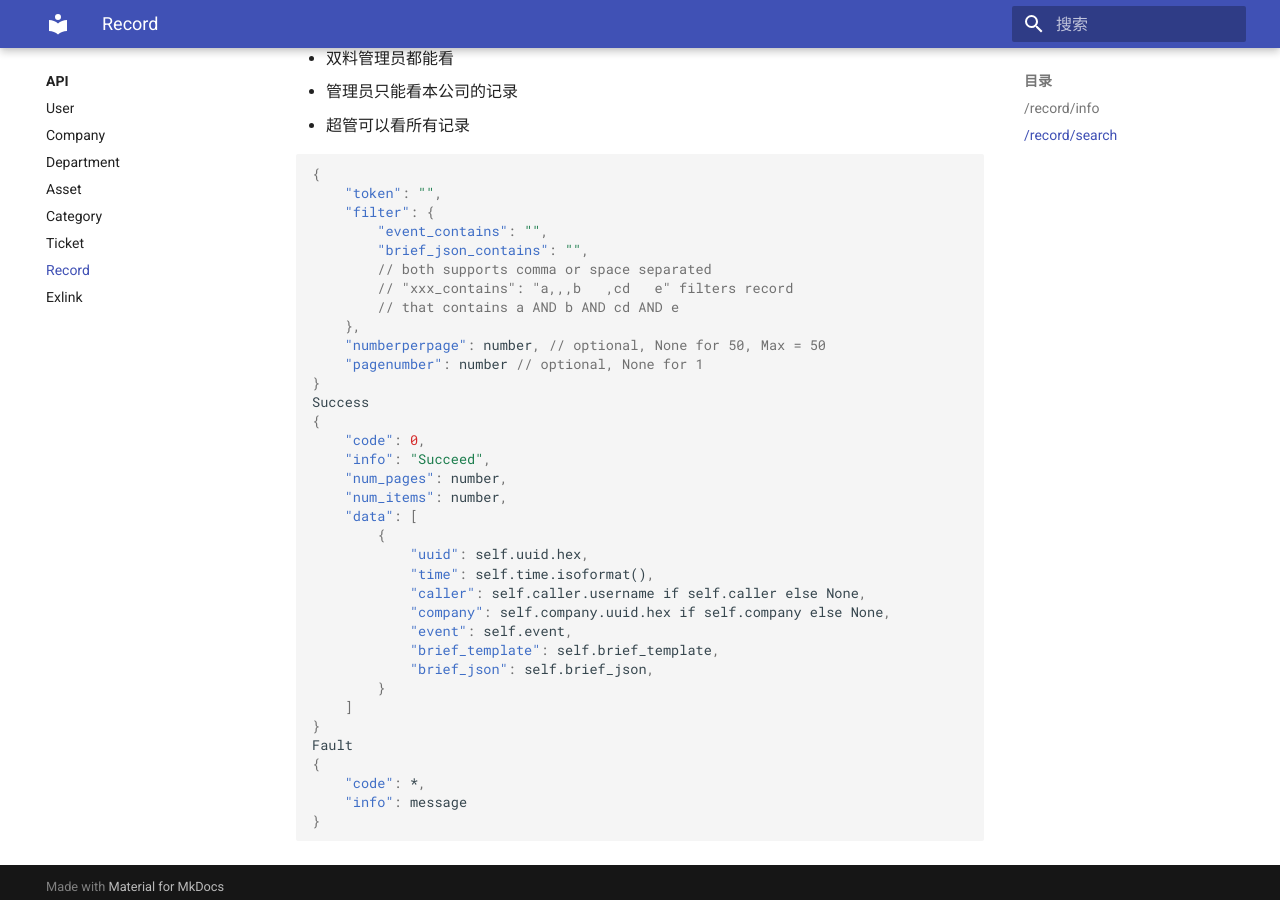
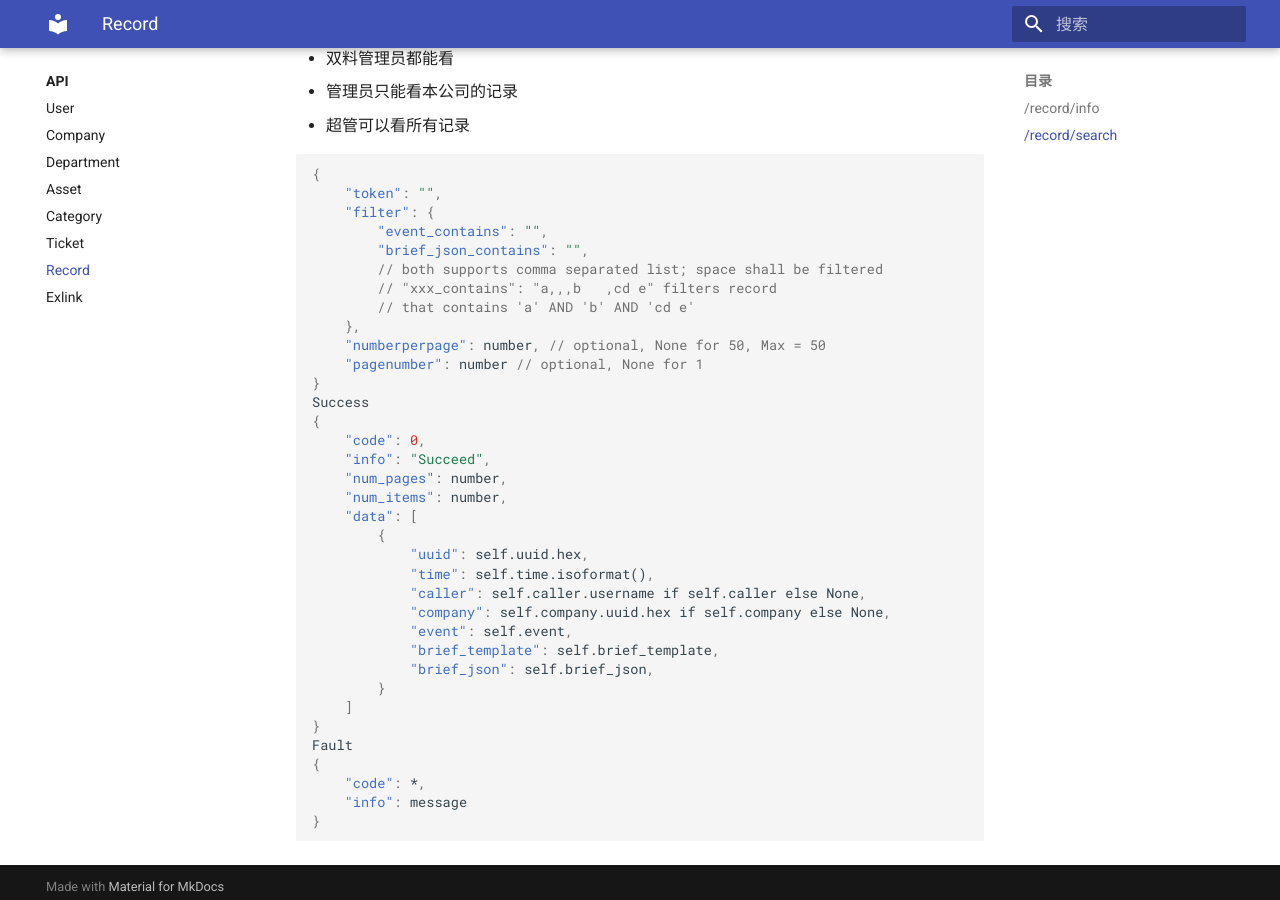
Before and after one commit to kuritas/asseta-docs, an MkDocs documentation site: the page built from docs/API/record.md, in a window 1280 px wide and 900 px high, scrolled down 1326 px. Built offline with MkDocs 1.6.1 and Material for MkDocs 9.7.7, drawn with Linux system fonts in a browser that asks for light colours.

Commit message:
fix: record/search

```diff
--- a/docs/API/record.md
+++ b/docs/API/record.md
@@ -62,9 +62,9 @@ Fault
 	"filter": {
         "event_contains": "",
         "brief_json_contains": "",
-        // both supports comma or space separated
-        // "xxx_contains": "a,,,b   ,cd   e" filters record
-        // that contains a AND b AND cd AND e
+        // both supports comma separated list; space shall be filtered
+        // "xxx_contains": "a,,,b   ,cd e" filters record
+        // that contains 'a' AND 'b' AND 'cd e'
 	},
 	"numberperpage": number, // optional, None for 50, Max = 50
 	"pagenumber": number // optional, None for 1
```
